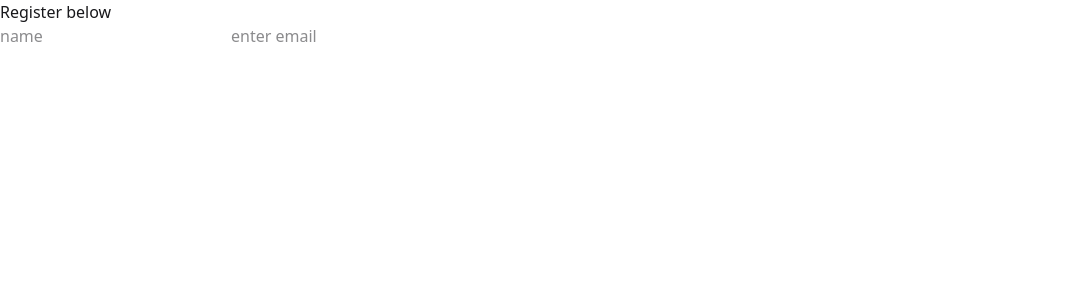
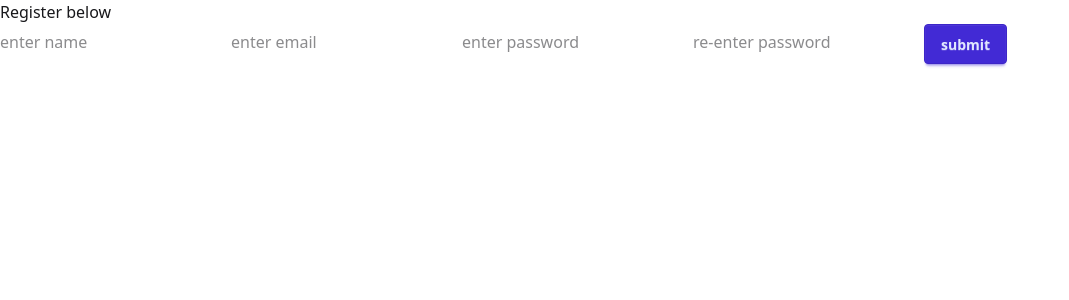
Before and after one commit to Faraan10/useState-useEffect, a React (Vite) app: page /register in a window 1280 px wide. Shown: the top 300 px of the page, without its empty margins (0-1069 px from the left). Built offline with nearby package versions, Linux system fonts and the light colour scheme.

Commit message:
register commit

```diff
--- a/src/pages/Register.jsx
+++ b/src/pages/Register.jsx
@@ -5,8 +5,12 @@ const Register = () => {
     <>
       <div>
         <h1>Register below</h1>
-        <input type="text" placeholder="name" />
+        <input type="text" placeholder="enter name" />
         <input type="email" placeholder="enter email" />
+        <input type="password" placeholder="enter password" />
+        <input type="password" placeholder="re-enter password" />
+
+        <input type="submit" className="btn btn-primary" value="submit" />
       </div>
     </>
   );
```
